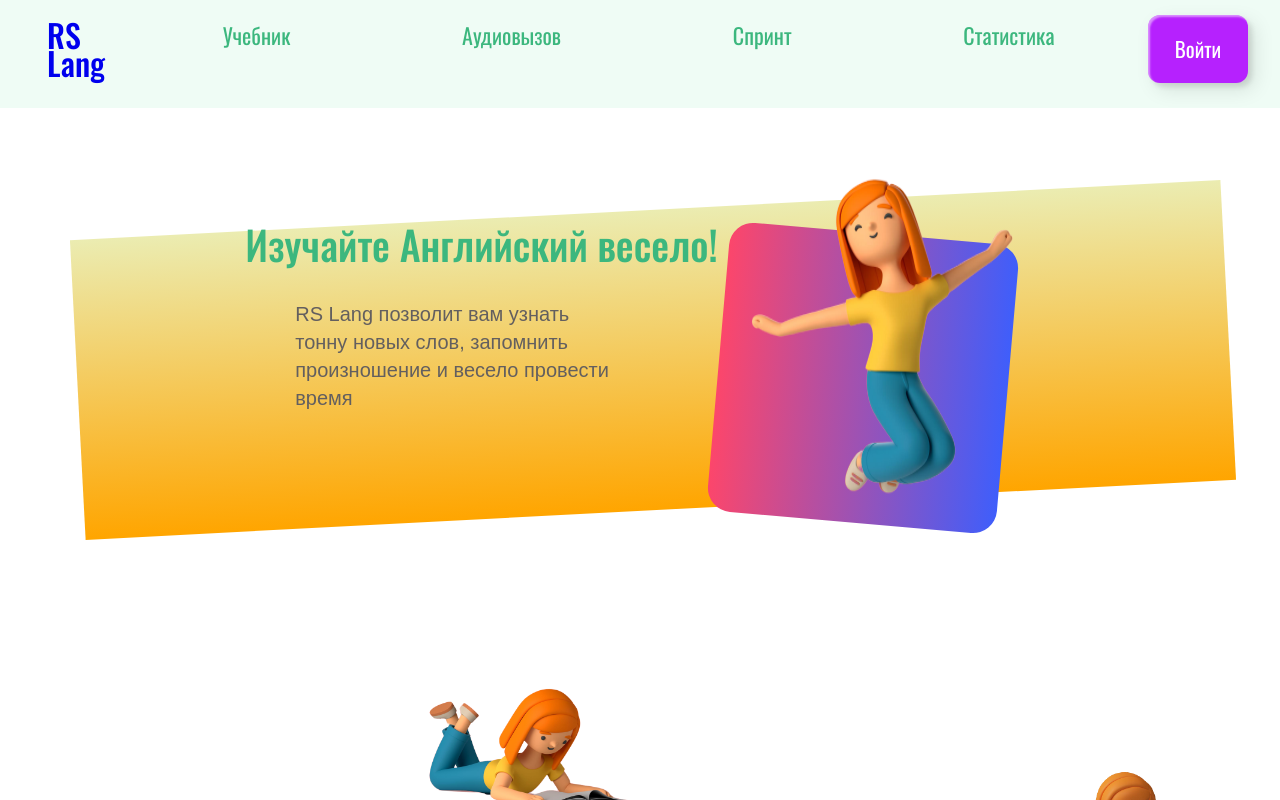
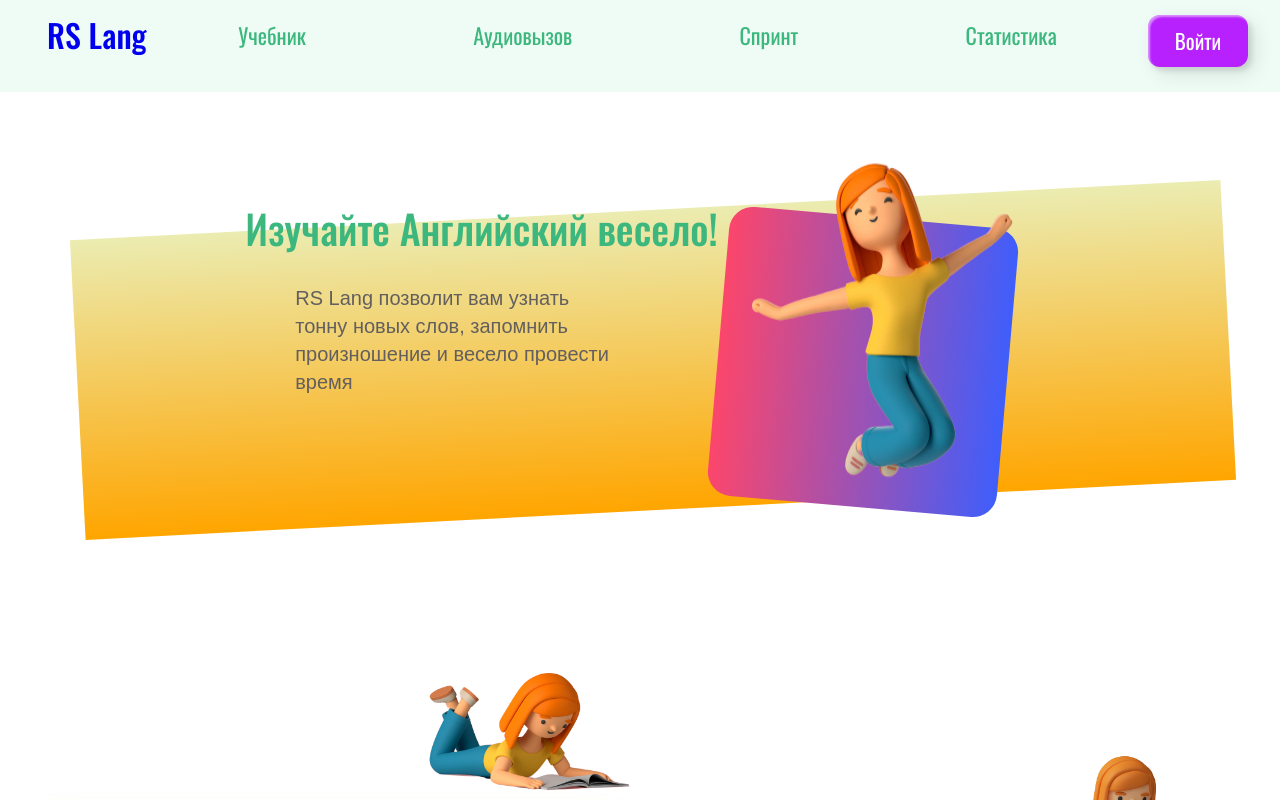
Before and after one commit to Todd89/rslang, a React (Create React App) app: page / in a window 1280 px wide. Shown: the top 800 px of the page. Built offline with nearby package versions, Linux system fonts and the light colour scheme.

Commit message:
fix: fix logo styles

```diff
--- a/src/sass/components/_logo.scss
+++ b/src/sass/components/_logo.scss
@@ -13,5 +13,6 @@
 
   @media (min-width: $tablet-width) {
     order: -1;
+    min-width: 130px;
   }
 }
```
